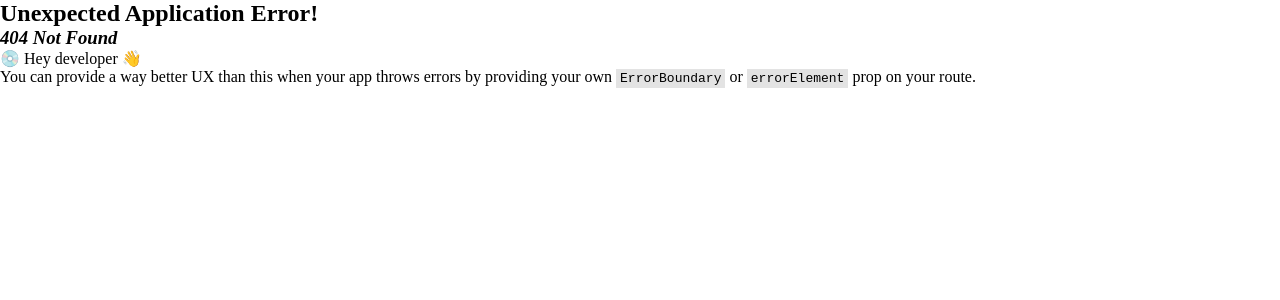
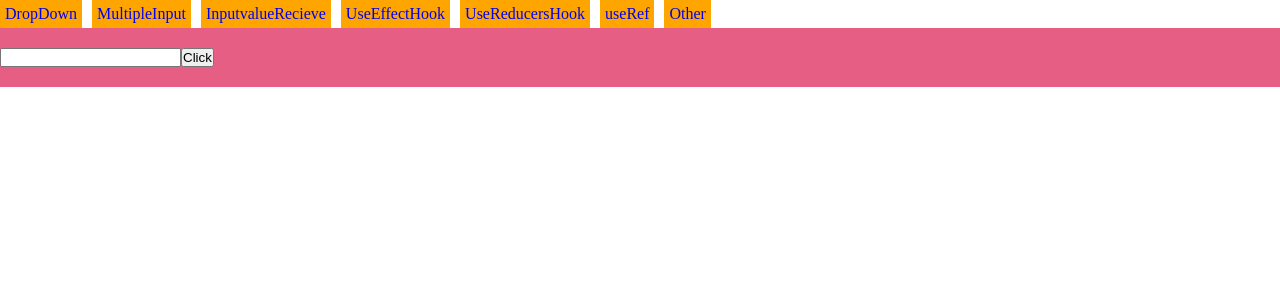
Before and after one commit to mnosumon/hook-practice, a React (Vite) app: page /useRef in a window 1280 px wide. Before the commit this address had no page. Shown: the top 300 px of the page. Built offline with nearby package versions, Linux system fonts and the light colour scheme; the HTML template or start-up script is replaced by a standard one.

Commit message:
useRef Hook for deffient page

```diff
--- a/src/App.jsx
+++ b/src/App.jsx
@@ -13,6 +13,7 @@ import {
 } from "react-router-dom";
 import Navbar from './components/Navbar'
 import RoutLayout from './routlayout/RoutLayout'
+import UseRefHook from './page/UseRefHook'
 
 const App = () => {
   const router = createBrowserRouter(
@@ -22,6 +23,7 @@ const App = () => {
         <Route path='/multipleInput' element={<MultipleInput/>}/>
         <Route path='/useEffectHook' element={<UseEffectHook/>}/>
         <Route path='/useReducersHook' element={<UseReducersHook/>}/>
+        <Route path='/useRef' element={<UseRefHook/>}/>
         <Route path='/' element={<DropDown/>}/>
         <Route path='/other' element={<Other/>}/>
       </Route>
--- a/src/components/Navbar.jsx
+++ b/src/components/Navbar.jsx
@@ -10,6 +10,7 @@ const Navbar = () => {
             <NavLink to='inputvluerecieve'>InputvalueRecieve</NavLink>
             <NavLink to='useEffectHook'>UseEffectHook</NavLink>
             <NavLink to='useReducersHook'>UseReducersHook</NavLink>
+            <NavLink to='useRef'>useRef</NavLink>
             <NavLink to='other'>Other</NavLink>
         </ul>
     </nav>
--- a/src/page/DropDown.jsx
+++ b/src/page/DropDown.jsx
@@ -2,8 +2,6 @@ import React, { useRef, useState } from 'react'
 
 const DropDown = () => {
     let drofRef = useRef(null)
-    let inputRef = useRef(null)
-    let [input, setInput] = useState("")
     let HandleClick = (e) => {
         if (drofRef.current.style.display == "none") {
             drofRef.current.style.display = "block"
@@ -12,17 +10,6 @@ const DropDown = () => {
                 drofRef.current.style.display = "none"
             }
         }
-    }
-    let handleInput = ()=>{
-        if (input === "") {
-            inputRef.current.focus()
-        }else{
-            inputRef.current.style.color = "red"
-        }
-
-    }
-    let handleChange = (e)=>{
-        setInput(e.target.value);
     }
   return (
     <>
@@ -37,11 +24,6 @@ const DropDown = () => {
             </ul>
             <div>Lorem ipsum dolor sit amet consectetur adipisicing elit. Aut, repellat?</div>
         </div>
-        <div style={{height: "50px", backgroundColor: 'orange'}}>
-            <input onChange={handleChange} ref={inputRef} type="text" />
-            <button onClick={handleInput}>Click</button>
-            <h1>{input}</h1>
-        </div>
     </>
   )
 }
--- a/src/page/UseReducersHook.jsx
+++ b/src/page/UseReducersHook.jsx
@@ -4,12 +4,13 @@ let initialState = {
   count: 0
 }
 function reducer(state, action) {
+
   switch (action.type) {
     case "plus":
-      return {count: state.count++}
+      return {count: state.count+1}
     case "minus":
       if (state.count > 0) {
-        return {count: state.count--}
+        return {count: state.count-1}
       }
     default:
       return state
--- /dev/null
+++ b/src/page/UseRefHook.jsx
@@ -0,0 +1,28 @@
+import React, { useRef, useState } from 'react'
+
+const UseRefHook = () => {
+    let inputRef = useRef(null)
+    let [input, setInput] = useState("")
+    let handleInput = ()=>{
+        setInput(inputRef.current.value);
+        if (input === "") {
+            inputRef.current.focus()
+        }else{
+            inputRef.current.style.color = "red"
+        }
+    }
+    let handleChange = (e)=>{
+
+    }
+  return (
+    <div>
+        <div style={{padding: "20px 0", backgroundColor: '#E75E85'}}>
+            <input onChange={handleChange} ref={inputRef} type="text" />
+            <button onClick={handleInput}>Click</button>
+            <h1>{input}</h1>
+        </div>
+    </div>
+  )
+}
+
+export default UseRefHook
```
